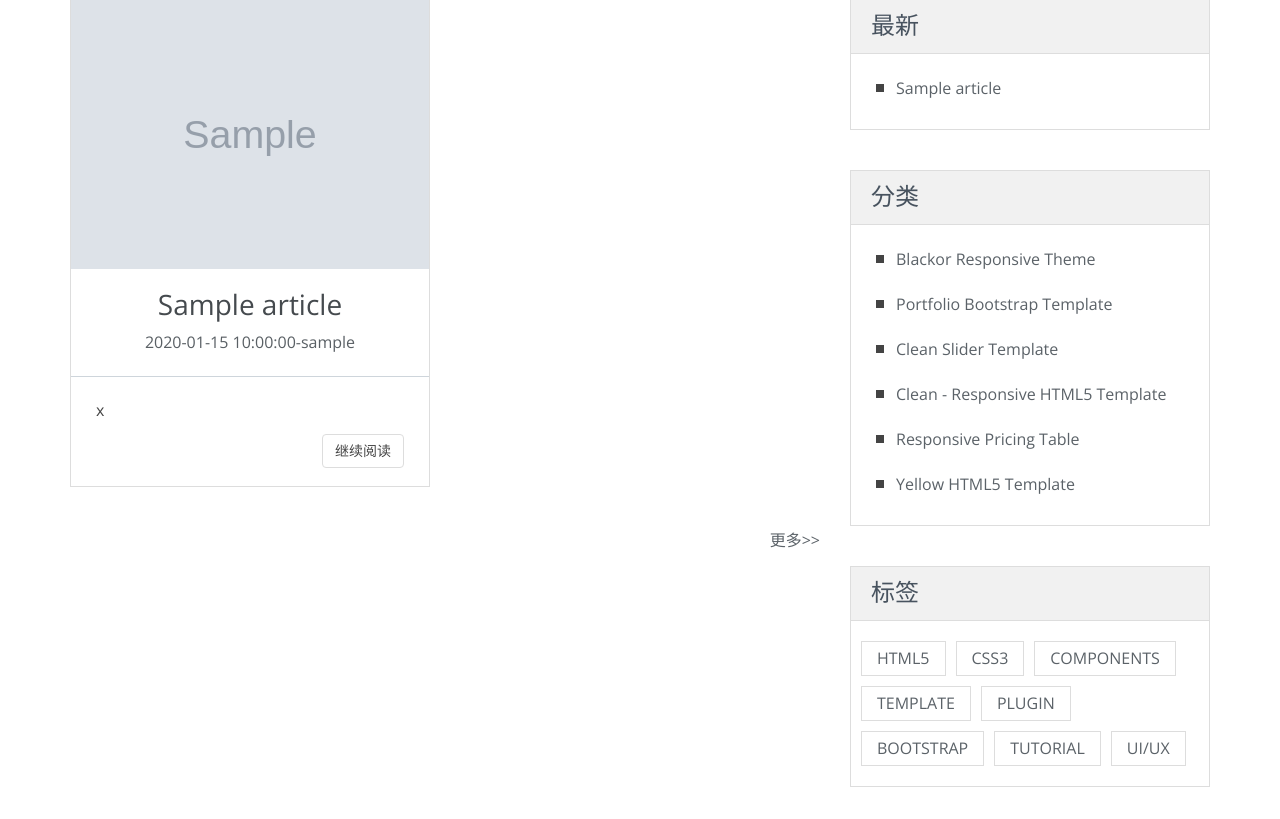
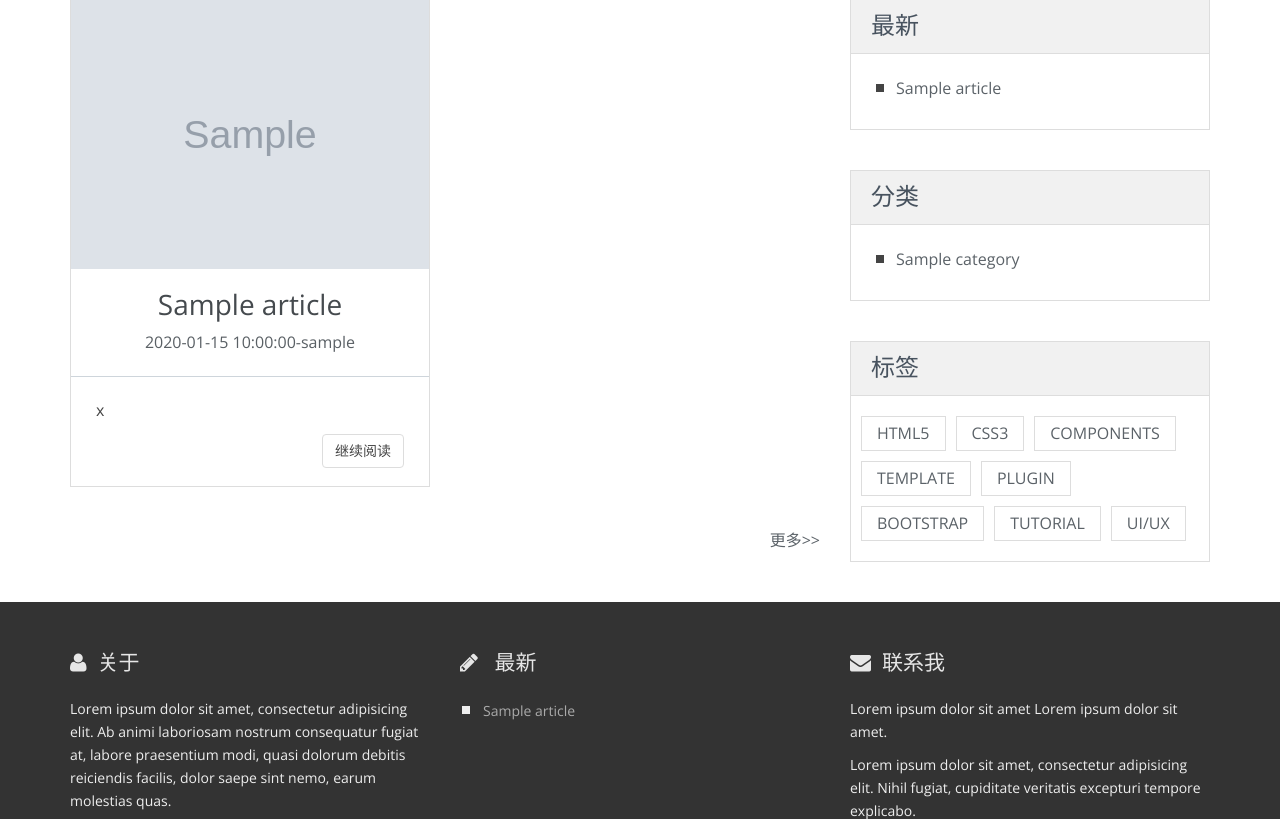
Before and after one commit to h1962809507/myblog-f, a Flask app: page / in a window 1280 px wide. Shown: the part 181-1000 px from the top of the page. Run offline with Flask 2, Linux system fonts and the light colour scheme; tables that the repository leaves empty hold one stand-in row (values such as "Sample post"); grey boxes marked "Sample" are stand-in pictures; some libraries are stand-ins or nearby versions.

Commit message:
首页视图分类完成

```diff
--- a/blog/modules/index/views.py
+++ b/blog/modules/index/views.py
@@ -1,9 +1,10 @@
 from flask import render_template
-from blog.models import Article
+from blog.models import Article, Category
 from . import index_blu
 
 
 @index_blu.route('/')
 def index():
     articles = Article.query.order_by(Article.create_time.desc()).all()[:4]
-    return render_template("blog/index.html", articles=articles)
+    categories = Category.query.order_by(Category.id.asc()).all()
+    return render_template("blog/index.html", articles=articles, categories=categories)
--- a/blog/templates/blog/index.html
+++ b/blog/templates/blog/index.html
@@ -65,12 +65,9 @@
                         </header>
                         <div class="body">
                             <ul class="clean-list">
-                                <li><a href="">Blackor Responsive Theme</a></li>
-                                <li><a href="">Portfolio Bootstrap Template</a></li>
-                                <li><a href="">Clean Slider Template</a></li>
-                                <li><a href="">Clean - Responsive HTML5 Template</a></li>
-                                <li><a href="">Responsive Pricing Table</a></li>
-                                <li><a href="">Yellow HTML5 Template</a></li>
+                                {% for category in categories %}
+                                <li><a href="/category/{{ category.id }}">{{ category.name }}</a></li>
+                                {% endfor %}
                             </ul>
                         </div>
                     </div>
```
